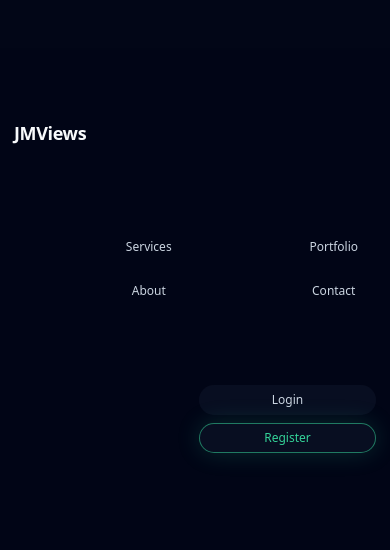
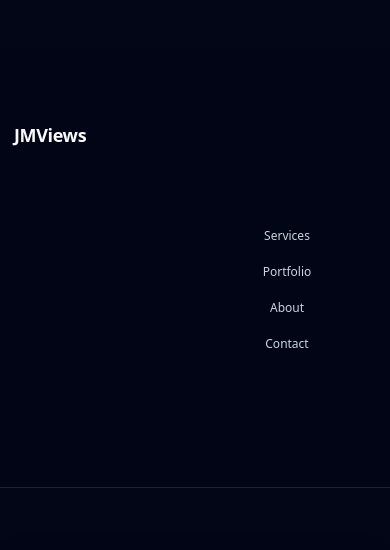
Before and after one commit to JermaineMckenna/jmviewsp4, a Django app: page / in a window 390 px wide. Shown: the top 550 px of the page. Run offline with Django 4.2, Linux system fonts and the light colour scheme.

Commit message:
fix navbar menu

```diff
--- a/static/css/styles.css
+++ b/static/css/styles.css
@@ -1010,19 +1048,19 @@
 
   .site-header .container{
 
-padding:12px 14px;
+    padding:14px;
 
   }
 
   .header-row{
 
-display:grid;
+    display:flex;
 
-grid-template-columns:1fr;
+    flex-direction:column;
+
+    align-items:stretch;
 
     gap:12px;
-
-align-items:start;
 
   }
 
@@ -1036,17 +1074,11 @@
 
     width:100%;
 
-display:grid;
-
-grid-template-columns:1fr;
-
-gap:10px;
+    display:block;
 
   }
 
   .nav-links{
-
-width:100%;
 
     display:grid;
 
@@ -1054,17 +1086,13 @@
 
     gap:6px;
 
+    width:100%;
+
   }
 
   .nav-auth{
 
-width:100%;
-
-display:grid;
-
-grid-template-columns:repeat(2,minmax(0,1fr));
-
-gap:8px;
+    display:none;
 
   }
 
@@ -1072,19 +1100,13 @@
 
     width:100%;
 
-padding:8px 6px;
+    padding:8px 4px;
 
     font-size:12px;
 
     line-height:1;
 
     text-align:center;
-
-}
-
-  .nav-auth a{
-
-padding:9px 10px;
 
   }
 
@@ -1153,86 +1214,15 @@
 
   }
 
-
   .h-title{
 
     font-size:30px;
-}
-
-
-  .card-grid {
-grid-template-columns: 1fr;
-}
-}
-}
-
-@media (max-width: 640px) {
-
-  .site-header .container {
-
-    padding: 12px 14px;
 
   }
 
-  .header-row {
+  .card-grid{
 
-    display: grid;
-
-    grid-template-columns: 1fr;
-
-    gap: 12px;
-
-  }
-
-  .brand {
-
-    font-size: 18px;
-
-  }
-
-  .nav {
-
-    width: 100%;
-
-    display: grid;
-
-    gap: 10px;
-
-  }
-
-  .nav-links {
-
-    display: grid;
-
-    grid-template-columns: repeat(4, 1fr);
-
-    gap: 8px;
-
-    width: 100%;
-
-  }
-
-  .nav-auth {
-
-    display: grid;
-
-    grid-template-columns: 1fr 1fr;
-
-    gap: 8px;
-
-    width: 100%;
-
-  }
-
-  .nav a {
-
-    width: 100%;
-
-    font-size: 12px;
-
-    padding: 8px 6px;
-
-    text-align: center;
+    grid-template-columns:1fr;
 
   }
 
```
Also changed, not shown: other parts of static/css/styles.css (+81 -4 lines). Lines whose indentation alone changed are shown as unchanged.
